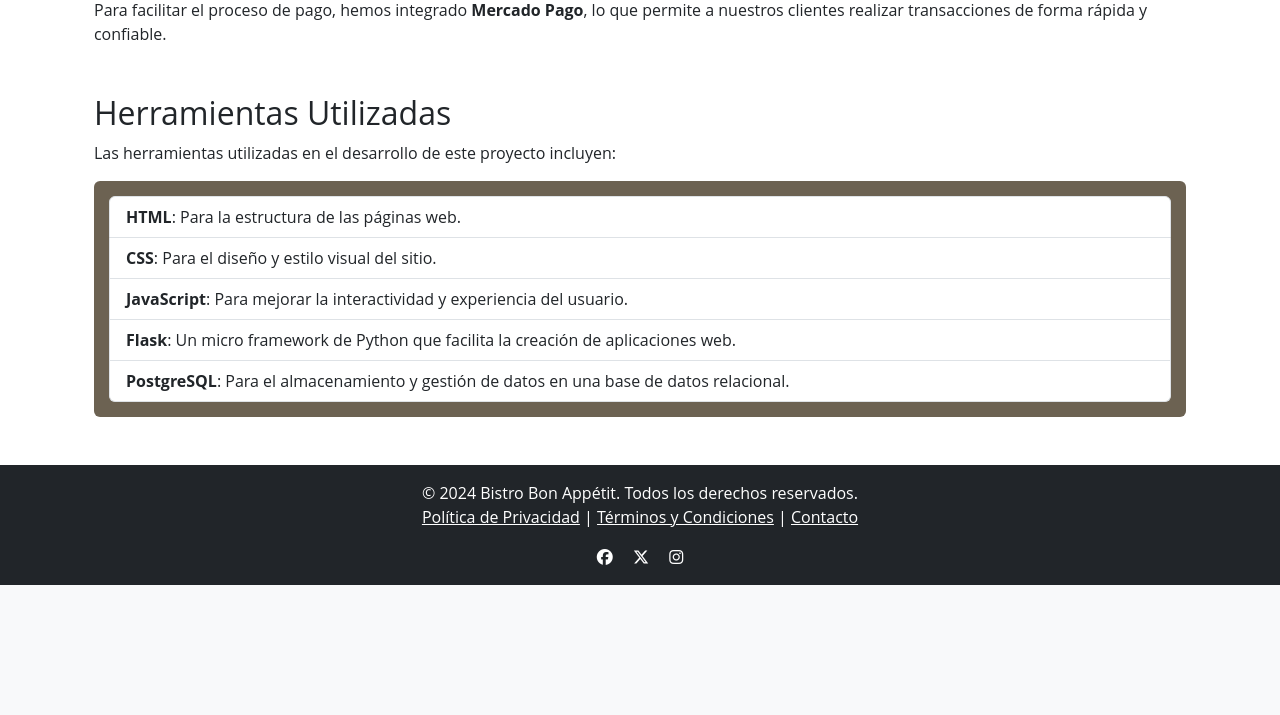
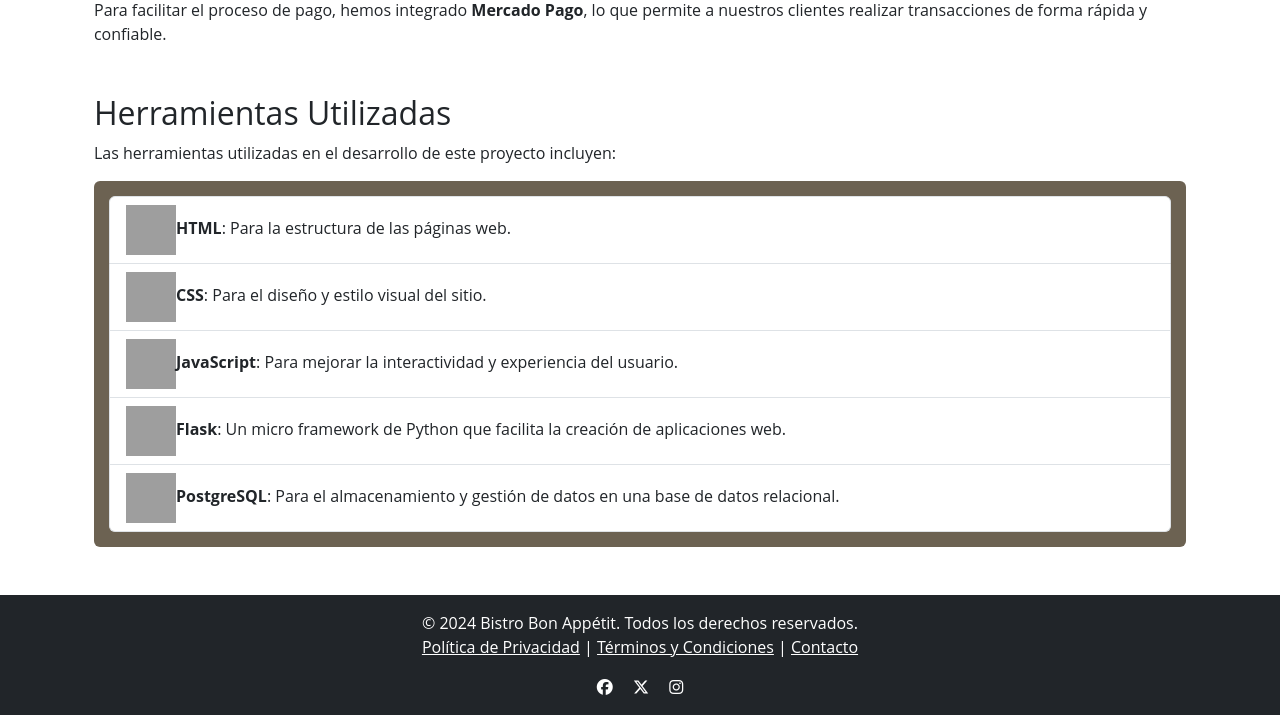
Before and after one commit to CodeStrong2023/SEDECODE, a Flask app: page /about in a window 1280 px wide. Shown: the part 786-1501 px from the top of the page. Before the commit the page ends 1371 px from the top, so only its background shows below. Run offline with Flask 3, Linux system fonts and the light colour scheme; some libraries are stand-ins or nearby versions; grey boxes are pictures that could not be loaded.

Commit message:
FEAT: Se agregan Iconos

```diff
--- a/ecommerce/templates/website/about.html
+++ b/ecommerce/templates/website/about.html
@@ -26,11 +26,11 @@
                 Las herramientas utilizadas en el desarrollo de este proyecto incluyen:
             </p>
             <ul class="list-group style-list">
-                <li class="list-group-item"><strong>HTML</strong>: Para la estructura de las páginas web.</li>
-                <li class="list-group-item"><strong>CSS</strong>: Para el diseño y estilo visual del sitio.</li>
-                <li class="list-group-item"><strong>JavaScript</strong>: Para mejorar la interactividad y experiencia del usuario.</li>
-                <li class="list-group-item"><strong>Flask</strong>: Un micro framework de Python que facilita la creación de aplicaciones web.</li>
-                <li class="list-group-item"><strong>PostgreSQL</strong>: Para el almacenamiento y gestión de datos en una base de datos relacional.</li>
+                <li class="list-group-item"><img src="https://encrypted-tbn0.gstatic.com/images?q=tbn:ANd9GcQEc9A_S6BPxCDRp5WjMFEfXrpCu1ya2OO-Lw&s" alt="HTML" width="50" height="50"><strong>HTML</strong>: Para la estructura de las páginas web.</li>
+                <li class="list-group-item"><img src="https://cdn-icons-png.flaticon.com/512/919/919826.png" alt="CSS" width="50" height="50"><strong>CSS</strong>: Para el diseño y estilo visual del sitio.</li>
+                <li class="list-group-item"><img src="https://encrypted-tbn0.gstatic.com/images?q=tbn:ANd9GcR8Ekr0y50dzU1IBDEKnrOqBaRf-LJf0XG_rRkqEl_i0YSuhaRZiXbmi0tizCor_cSqWCQ" alt="JS" width="50" height="50"><strong>JavaScript</strong>: Para mejorar la interactividad y experiencia del usuario.</li>
+                <li class="list-group-item"><img src="https://www.manualweb.net/img/logos/flask.png" alt="Flask" width="50" height="50"><strong>Flask</strong>: Un micro framework de Python que facilita la creación de aplicaciones web.</li>
+                <li class="list-group-item"><img src="https://w7.pngwing.com/pngs/657/27/png-transparent-postgresql-original-wordmark-logo-icon-thumbnail.png" alt="Postgres" width="50" height="50"><strong>PostgreSQL</strong>: Para el almacenamiento y gestión de datos en una base de datos relacional.</li>
             </ul>
         </section>
 {% include 'website/footer.html' %}
```
